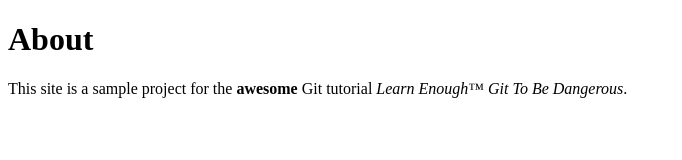
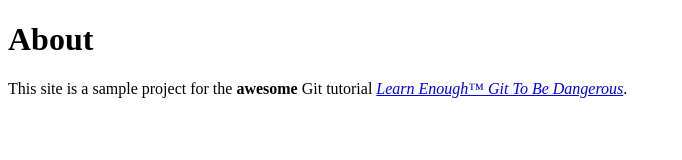
Before and after one commit to learnenoughtobedangerous/website, a plain HTML site: page about.html in a window 1280 px wide. Shown: the whole page, without its empty margins (0-682 px from the left). Drawn offline with Linux system fonts and the light colour scheme.

Commit message:
Add link to tutorial title

```diff
--- a/about.html
+++ b/about.html
@@ -12,7 +12,7 @@
     <h1>About</h1>
     <p>
       This site is a sample project for the <strong>awesome</strong> Git tutorial
-      <em>Learn Enough™ Git To Be Dangerous</em>.
+      <a href="http://learnenough.com/git-tutorial"><em>Learn Enough™ Git To Be Dangerous</em></a>.
     </p>
   </body>
 </html>
```
